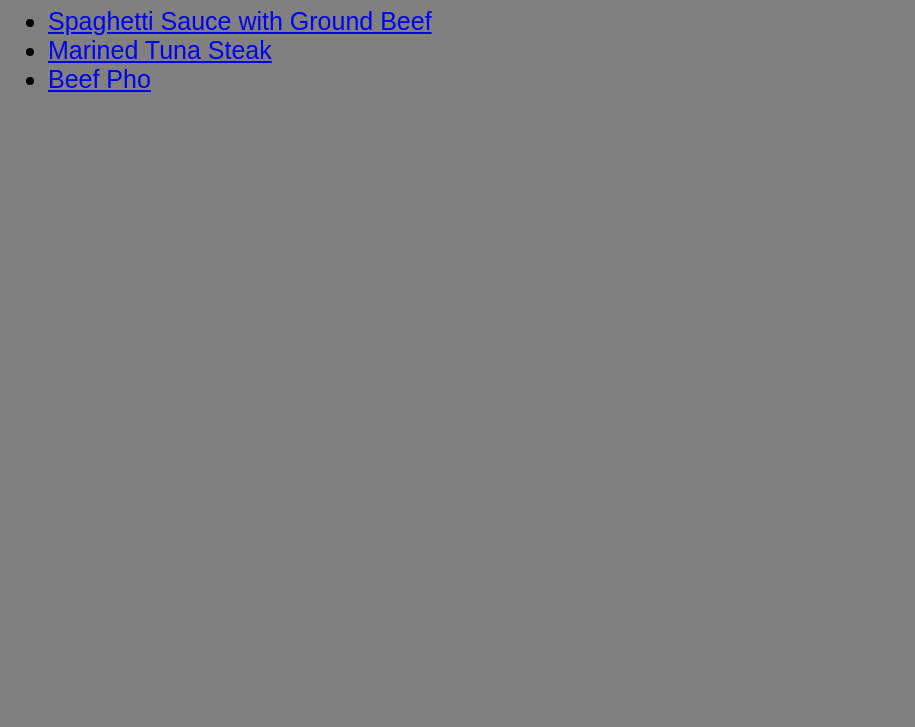
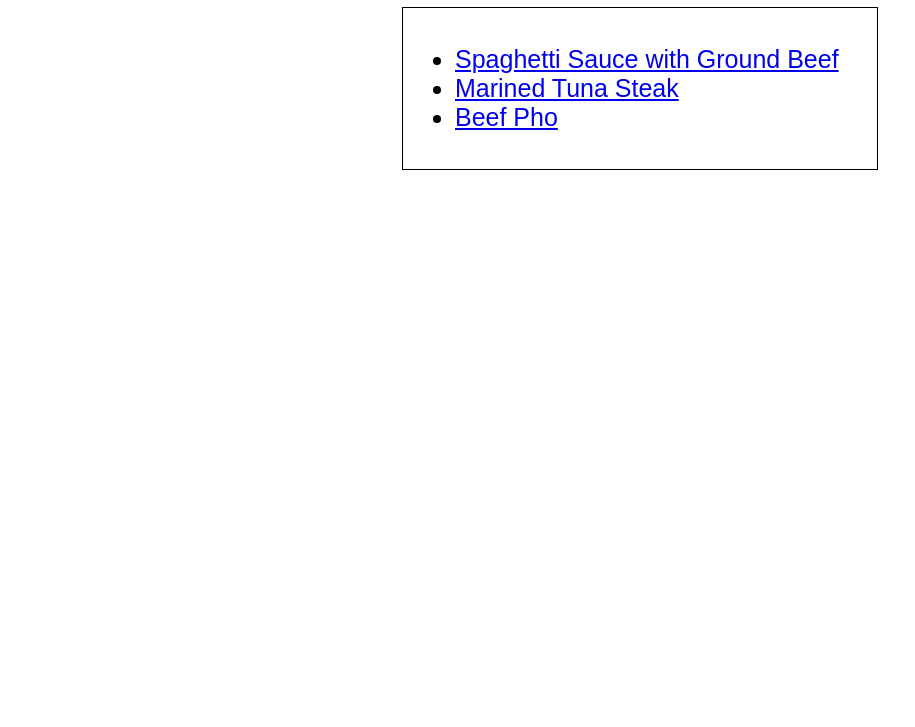
Before and after one commit to EthanT-young/odin-recipes, a plain HTML site: page index.html in a window 1280 px wide. Shown: the part 73-800 px from the top of the page, without its empty margins (0-915 px from the left). Drawn offline with Linux system fonts and the light colour scheme.

Commit message:
Added border around list on index.html

```diff
--- a/index.html
+++ b/index.html
@@ -8,10 +8,12 @@
 
     <body>
         <h1 class="title">Odin Recipes</h1>
-        <ul>
-            <li class="recipe"><a href="./recipes/spaghetti.html">Spaghetti Sauce with Ground Beef</a></li>
-            <li class="recipe"><a href="./recipes/tuna-steak.html">Marined Tuna Steak</a></li>
-            <li class="recipe"><a href="./recipes/beef-pho.html">Beef Pho</a></li>
-        </ul>
+        <div class="recipes">
+            <ul>
+                <li><a href="./recipes/spaghetti.html">Spaghetti Sauce with Ground Beef</a></li>
+                <li><a href="./recipes/tuna-steak.html">Marined Tuna Steak</a></li>
+                <li><a href="./recipes/beef-pho.html">Beef Pho</a></li>
+            </ul>
+        </div>
     </body>
 </html>
--- a/styles.css
+++ b/styles.css
@@ -1,13 +1,13 @@
-* {
-    background: grey;
-}
-
 .title {
     text-align: center;
     text-emphasis: bold;
 }
 
-.recipe {
+.recipes {
+    padding: 12px;
+    border: 1px solid black;
+    margin: 0 auto;
+    width: 450px;
     font-size: 25px;
     font-family: sans-serif;
 }
```
